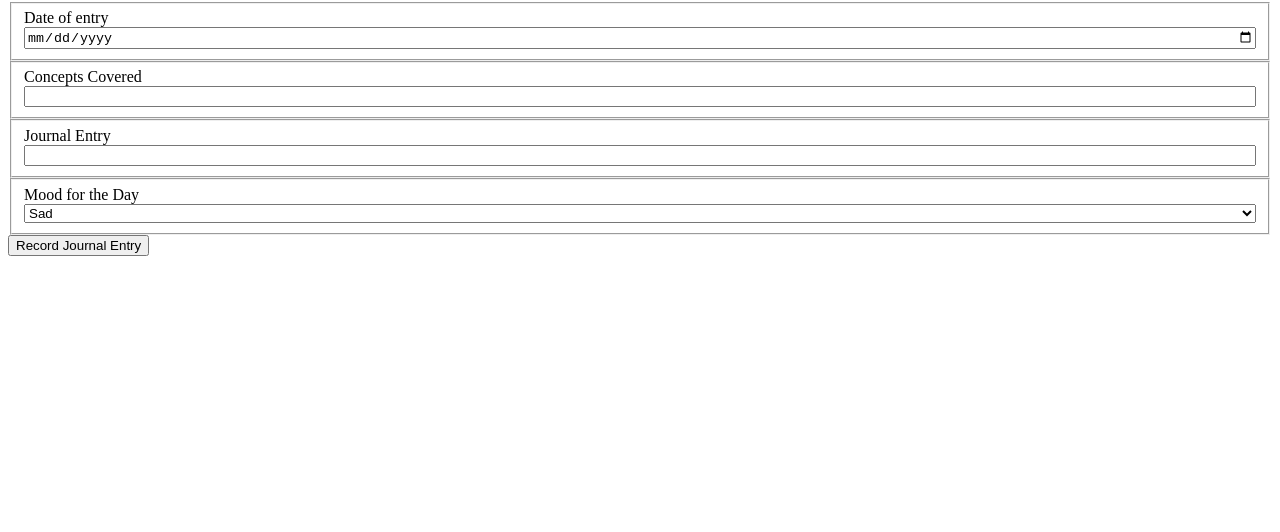
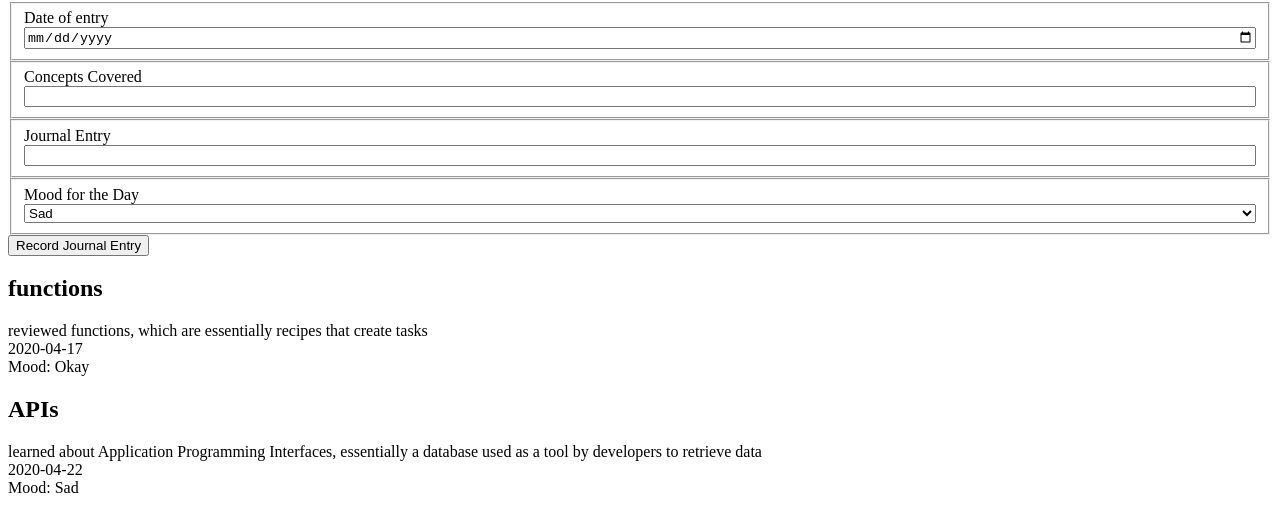
Before and after one commit to sophialawesome/Daily-Journal, a plain HTML site: page src/index.html in a window 1280 px wide. Shown: the part 78-610 px from the top of the page. Drawn offline with Linux system fonts and the light colour scheme; files whose address does not match are found by name.

Commit message:
created journal entry component and rendered all entries on the DOM

```diff
--- a/src/index.html
+++ b/src/index.html
@@ -31,7 +31,9 @@
         </fieldset>
         <button>Record Journal Entry</button>
     </form>
+    <article class="entryLog">
 
+    </article>
     <script src="scripts/journal.js"></script>
 </body>
 </html>
--- a/src/scripts/journal.js
+++ b/src/scripts/journal.js
@@ -1,10 +1,48 @@
-const journalEntry = {
+const journalEntries = [
+   {
    date: "2020-04-17",
    concept: "functions",
-   content: "reviewed functions, which are essentially recipes that create tasks"
+   content: "reviewed functions, which are essentially recipes that create tasks",
+   mood: "Okay"
+   },
+
+   {
+      date: "2020-04-22",
+      concept: "APIs",
+      content: "learned about Application Programming Interfaces, essentially a database used as a tool by developers to retrieve data",
+      mood: "Sad"
+   }
+]
+
+/*
+    Purpose: To create, and return, a string template that
+    represents a single journal entry object as HTML
+
+    Arguments: journalEntry (object)
+*/
+const makeJournalEntryComponent = (journalEntry) => {
+   // Create your own HTML structure for a journal entry
+   return `
+         <div class="entryLog">
+            <h1> ${journalEntry.concept} </h1>
+
+            <section>
+            ${journalEntry.content} <br>
+            ${journalEntry.date}</section>
+            <aside> Mood: ${journalEntry.mood}</aside>
+        </div>
+
+   `
+}
+
+const entryContainer = document.querySelector(".entryLog");
+
+const renderJournalEntries = (entries) => {
+   for (let i = 0; i < entries.length; i++){
+      const entry = entries[i]
+      entryContainer.innerHTML += makeJournalEntryComponent(entry)
+   }
 
 }
 
-const entries = []
-
-entries.push(journalEntry);
+renderJournalEntries(journalEntries);
```
